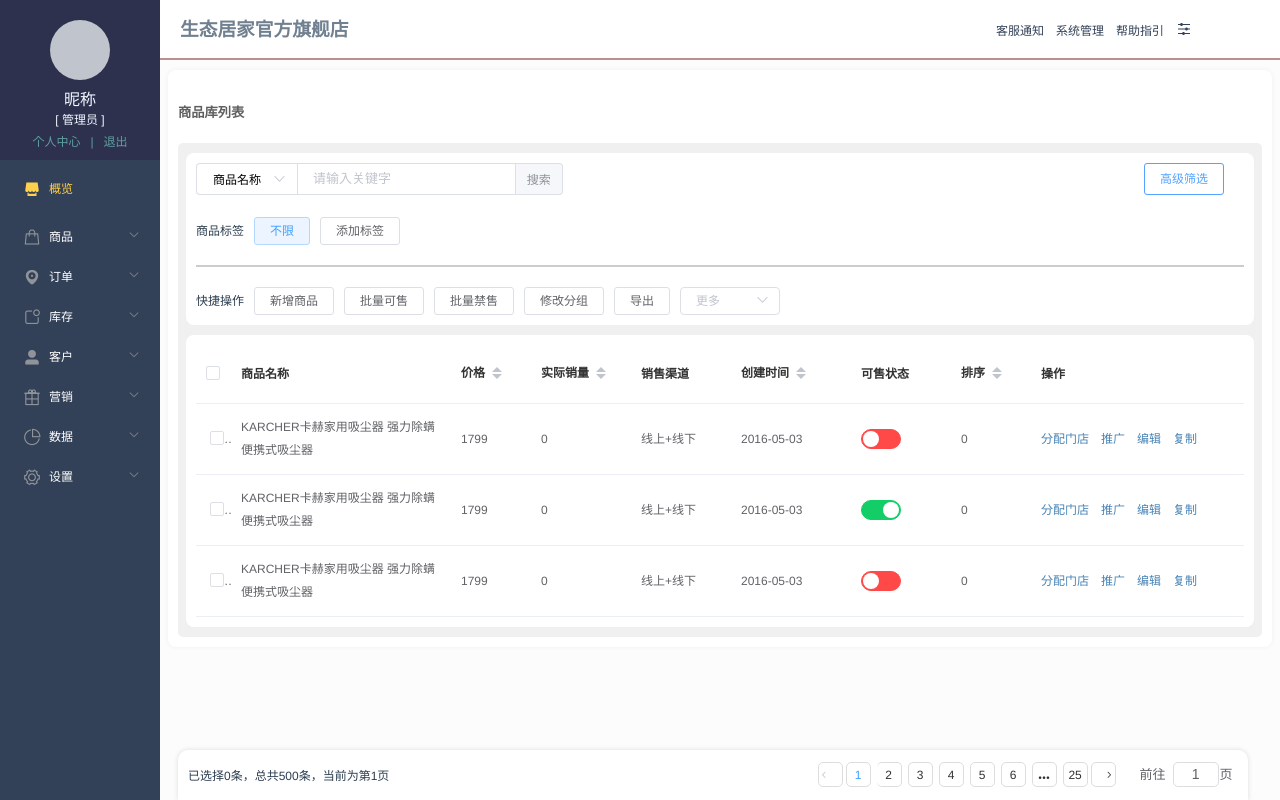
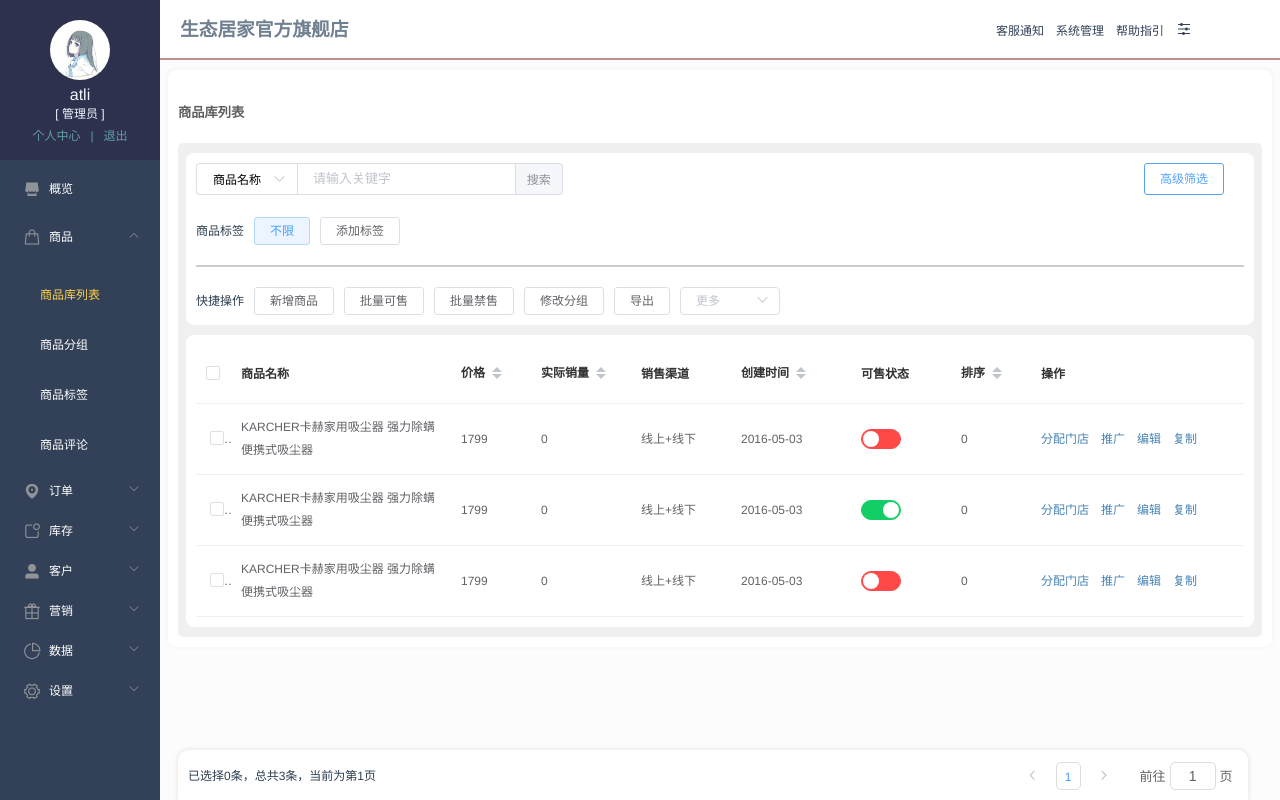
Before and after one commit to atli9908/saasSystem, a Vue app: page /goodslist in a window 1280 px wide. Built offline with nearby package versions, Linux system fonts and the light colour scheme.

Commit message:
解决导航菜单刷新样式丢失问题（页面刷新后保持选中）

```diff
--- a/src/App.vue
+++ b/src/App.vue
@@ -100,6 +100,12 @@ span{
 .my-table th{
     color: #333;
 }
+.my-table input{
+    font-size: 12px;
+    color: #666;
+    border:0;
+    width:50px;
+}
 .my-table div{
     font-size: 12px;
 }
--- a/src/components/common/myPage.vue
+++ b/src/components/common/myPage.vue
@@ -1,7 +1,7 @@
 <template>
     <div class="my-page">
         <div style="float:left">
-            <span>已选择0条，总共{{this.total}}条，当前为第{{this.currentPage}}页</span>
+            <span>已选择{{this.data.multipleSelection.length}}条，总共{{this.total}}条，当前为第{{this.currentPage}}页</span>
         </div>
         <el-pagination
             style="float:right"
@@ -17,8 +17,15 @@
 export default {
     data(){
         return {
-            total:500,
+            total:this.data.tableData.length,
+            checkedCount:this.data.multipleSelection.length,
             currentPage:1,
+        }
+    },
+    props:{
+        data:{
+            tableData:Array,
+            multipleSelection:Array
         }
     },
     methods: {
@@ -42,7 +49,9 @@ export default {
     bottom: 0;
     z-index: 1000;
 }
-
+.el-pager li{
+    margin: 0 5px!important;
+}
 .el-pager li,
 .el-pagination button,
 .el-pagination__editor.el-input .el-input__inner
@@ -50,12 +59,9 @@ export default {
     min-width: 25px !important;
     height: 25px;
     line-height: 25px;
-    padding: 0;
     font-weight: 500;
     border: 1px solid #ddd;
     border-radius: 5px;
-    margin: 0 3px;
-
 }
 .el-pagination .btn-prev .el-icon,
 .el-pagination .btn-next .el-icon
--- a/src/components/common/sidbar.vue
+++ b/src/components/common/sidbar.vue
@@ -4,7 +4,9 @@
       <el-aside width="160px">
         <el-col>
           <el-menu
-            default-active="1"
+            router
+            :default-active="activeIndex"
+            :default-openeds="openeds"
             class="el-menu-vertical-demo"
             background-color="#324157"
             text-color="#fff"
@@ -17,7 +19,7 @@
                 </el-avatar>
               </div>
               <div class="mymsg">
-                <h4 style="font-weight:normal;">昵称</h4>
+                <h4 style="font-weight:normal;">{{adminName}}</h4>
                 <p>[ 管理员 ]</p>
                 <ul>
                   <a href="#">个人中心</a>
@@ -29,7 +31,7 @@
 
             <!-- 功能导航 -->
             <div>
-              <el-menu-item index="1" @click="$router.push({path:'/'})">
+              <el-menu-item index="/">
                 <i class="el-icon-s-shop"></i>
                 <span slot="title">概览</span>
               </el-menu-item>
@@ -39,10 +41,10 @@
                   <span>商品</span>
                 </template>
                 <el-menu-item-group>
-                  <router-link :to="{name: 'goodsList'}"><el-menu-item index="2-1">商品库列表</el-menu-item></router-link>
-                  <router-link :to="{name: 'goodsGroup'}"><el-menu-item index="2-2">商品分组</el-menu-item></router-link>
-                   <router-link :to="{name: 'goodsTag'}"><el-menu-item index="2-3">商品标签</el-menu-item></router-link>
-                   <router-link :to="{name: 'goodsComment'}"><el-menu-item index="2-4">商品评论</el-menu-item></router-link>
+                  <el-menu-item index="/goodslist">商品库列表</el-menu-item>
+                  <el-menu-item index="/goodsgroup">商品分组</el-menu-item>
+                  <el-menu-item index="/goodstag">商品标签</el-menu-item>
+                  <el-menu-item index="/goodscomment">商品评论</el-menu-item>
                 </el-menu-item-group>
               </el-submenu>
               <el-submenu index="3">
@@ -62,7 +64,7 @@
                   <span>库存</span>
                 </template>
                 <el-menu-item-group>
-                  <router-link :to="{name:'inventory'}"><el-menu-item index="4-1">门店库存</el-menu-item></router-link>
+                  <el-menu-item index="/inventory">门店库存</el-menu-item>
                   <el-menu-item index="4-2">入库单</el-menu-item>
                   <el-menu-item index="4-3">出库单</el-menu-item>
                   <el-menu-item index="4-4">库存查询</el-menu-item>
@@ -138,9 +140,12 @@ export default {
     name:'sidbar',
     data(){
         return {
-           circleUrl:''
+           adminName:'atli',
+           circleUrl:'/img/timg.jpg' ,
+           activeIndex:this.$route.path,
+           openeds:['']
         }
-    }
+    },
 }
 </script>
 
--- a/src/main.js
+++ b/src/main.js
@@ -2,6 +2,9 @@ import Vue from "vue";
 import App from "./App.vue";
 import router from "./router/index";
 import store from "./store";
+
+//
+import myPage from "./components/common/myPage.vue"
 
 //element-ui
 import ElementUI from 'element-ui';
--- a/src/components/goods/goods_list.vue
+++ b/src/views/goods/goods_list.vue
@@ -139,7 +139,7 @@
                     style="width: 100%"
                     @selection-change="handleSelectionChange">
 
-                    <el-table-column type="selection" width="35">
+                    <el-table-column type="selection" width="35" checked>
                     </el-table-column>
 
                     <el-table-column
@@ -216,12 +216,12 @@
         </div>
 
         <!-- 分页 -->
-        <my-page/>
+        <my-page :data="{tableData,multipleSelection}"/>
     </div>
 </template>
 
 <script>
-import myPage from '../common/myPage';
+import myPage from '../../components/common/myPage';
 export default {
     data(){
         return {
@@ -287,7 +287,7 @@ export default {
     methods:{
       handleSelectionChange(val) {
         this.multipleSelection = val;
-      }
+      },
     },
     components:{
         myPage
--- a/src/components/inventory/inventory.vue
+++ b/src/views/inventory/inventory.vue
@@ -49,6 +49,9 @@
                         </template>
                     </el-table-column>
                     <el-table-column
+                        width="50">
+                    </el-table-column>
+                    <el-table-column
                         prop="name"
                         label="单位"
                         width="100">
@@ -66,23 +69,34 @@
                         label="可用库存">
                     </el-table-column>
                     <el-table-column
-                        prop="address"
                         label="成本">
+                        <template>
+                            <div>
+                                <input type="text" value=0>
+                            </div>
+                        </template>
                     </el-table-column>
                     <el-table-column
-                        prop="address"
                         label="操作">
+                        <template>
+                            <a href="#">出入库明细</a>
+                        </template>
                     </el-table-column>
                 </el-table>
             </div>
         </div>
+        <my-page :data="{tableData,multipleSelection}"/>
     </div>
 </template>
 
 <script>
+import myPage from '../../components/common/myPage';
 export default {
+    components: { myPage },
     data(){
          return {
+            multipleSelection:[],
+            setPrice:true,
             options: [{
             value: '选项1',
             label: '黄金糕'
@@ -93,13 +107,13 @@ export default {
             value: '',
             searchText:'',
             tableData: [{
-                date: '德国卡赫家用手持式强力除螨便携式吸尘器',
-                name: '王小虎',
-                address: '上海市普陀区金沙江路 1518 弄'
+                date: '0',
+                name: '0',
+                address: '0'
             }, {
-                date: '2016-05-04',
-                name: '王小虎',
-                address: '上海市普陀区金沙江路 1517 弄'
+                date: '0',
+                name: '0',
+                address: '0'
             }]
         }
     }
```
Also changed, not shown: src/router/home.js (+6 -6 lines), public/img/timg.jpg (added), src/views/goods/goods_comment.vue (renamed from src/components/goods/goods_comment.vue), src/views/goods/goods_group.vue (renamed from src/components/goods/goods_group.vue), src/views/goods/goods_tag.vue (renamed from src/components/goods/goods_tag.vue), src/views/overview.vue (renamed from src/components/overview.vue).
